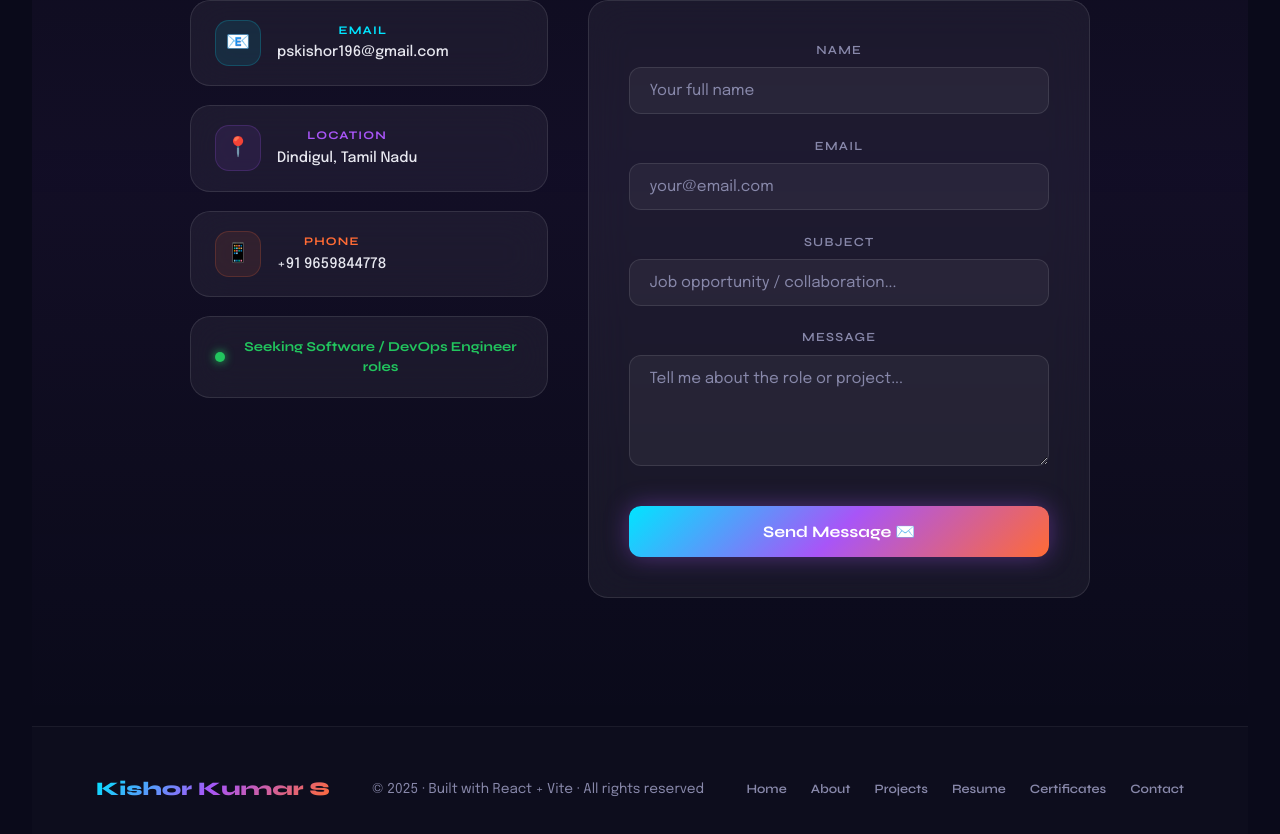
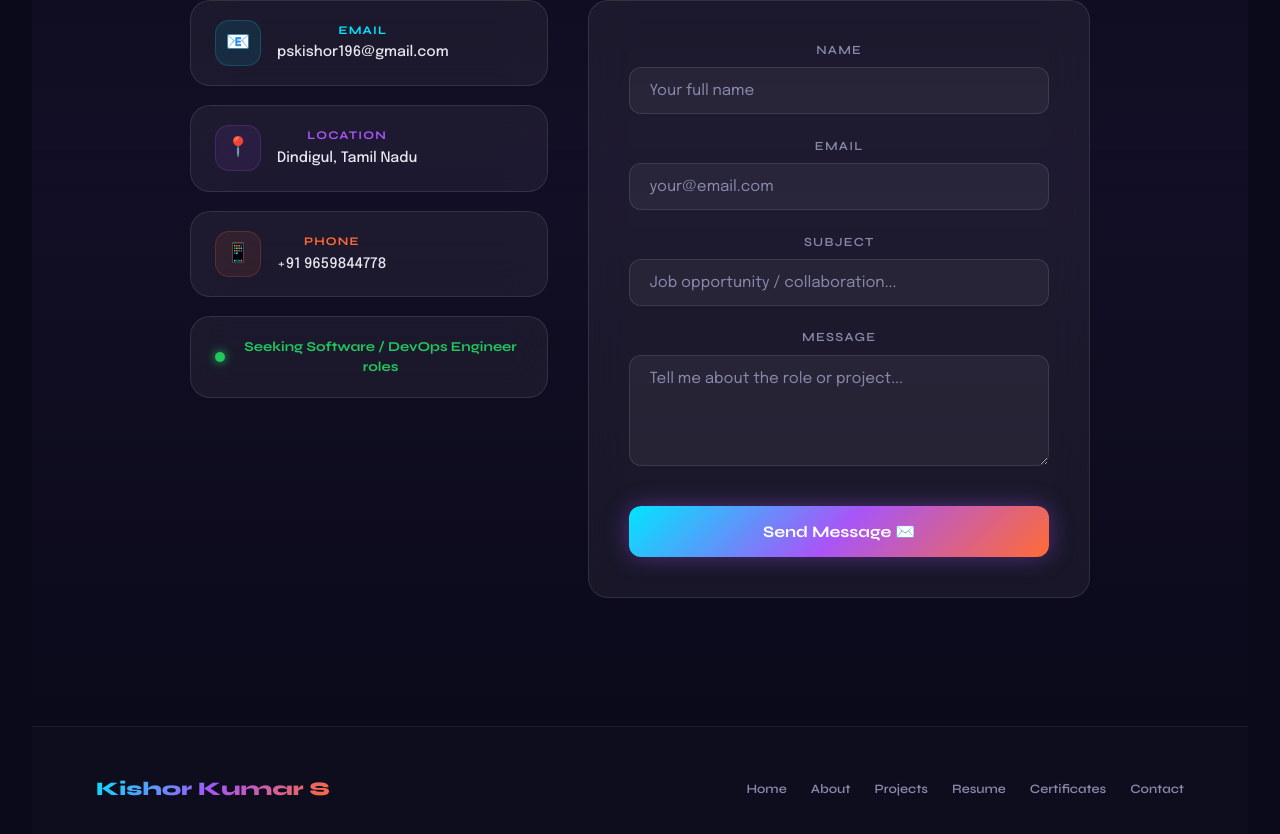
Before and after one commit to Kishor1703/Portfolio, a React (Vite) app: page / in a window 1280 px wide. Shown: the part 5601-6435 px from the top of the page. Built offline with nearby package versions, Linux system fonts and the light colour scheme.

Commit message:
New Portfolio

```diff
--- a/src/component/Portfolio.jsx
+++ b/src/component/Portfolio.jsx
@@ -903,7 +903,6 @@ export default function Portfolio() {
         <div style={{ fontFamily: "'Syne',sans-serif", fontWeight: 800, fontSize: "1.2rem" }}>
           <span className="grad-text">Kishor Kumar S</span>
         </div>
-        <p style={{ color: "#8888aa", fontSize: "0.85rem" }}>© 2025 · Built with React + Vite · All rights reserved</p>
         <div className="footer-links" style={{ display: "flex", gap: "1.5rem" }}>
           {NAV.map(n => (
             <span key={n} style={{ color: "#8888aa", fontSize: "0.8rem", cursor: "pointer", fontFamily: "'Syne',sans-serif", fontWeight: 600, transition: "color 0.2s" }}
```
